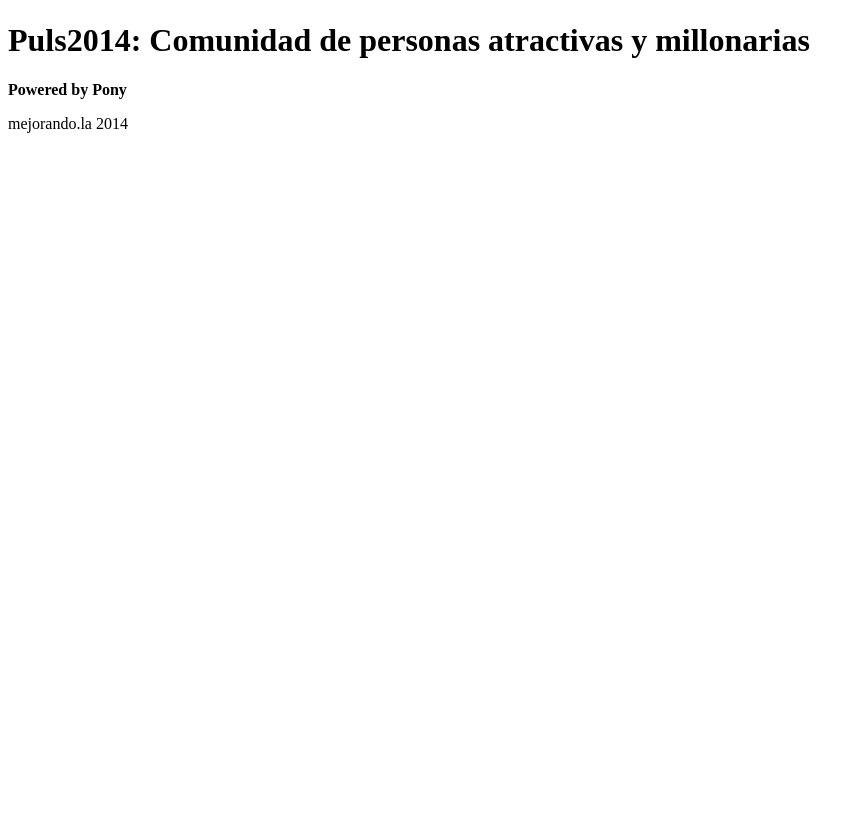
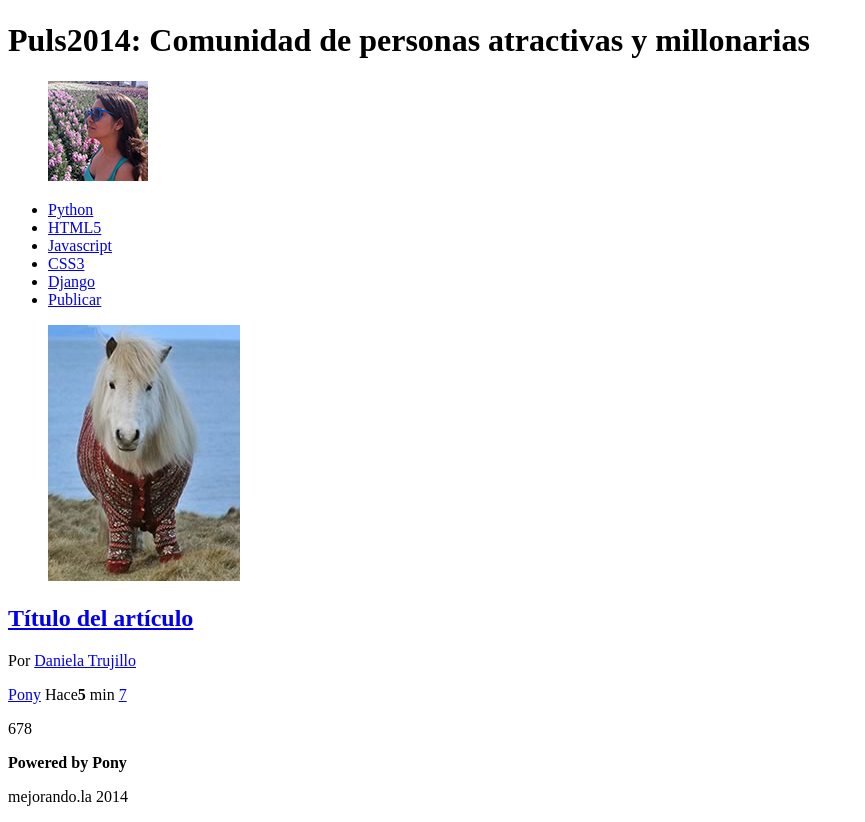
Before and after one commit to Danielatb/Puls2014-Am-rica, a plain HTML site: page index.html in a window 1280 px wide. Shown: the part 179-1001 px from the top of the page, without its empty margins (0-865 px from the left). Before the commit the page ends 800 px from the top, so only its background shows below. Drawn offline with Linux system fonts and the light colour scheme.

Commit message:
Primera clase finalizada

```diff
--- a/index.html
+++ b/index.html
@@ -10,11 +10,47 @@
 			<img src="logo.png" />
 		</figure>
 		<h1>Puls2014: Comunidad de personas atractivas y millonarias</h1>
+		<figure id="avatar">
+			<img src="avatar.jpg">
+		<figure/>
 	</header>
 	<nav>
+		<ul>
+			<li><a href="#">Python</a></li>
+			<li><a href="#">HTML5</a></li>
+			<li><a href="#">Javascript</a></li>
+			<li><a href="#">CSS3</a></li>
+			<li><a href="#">Django</a></li>
+			<li id="publicar_nav">
+				<a href="#">Publicar</a>
+			</li>
+		</ul>
 	</nav>
-	<section>
-	    <article></article>
+	<section id="contenido">
+	    <article class="item">
+            <figure class="image_item">
+            	<img src="imagen.jpg" />
+            </figure>
+            <h2 class="titulo_item">
+            	<a href="#">Título del artículo</a>
+            </h2>
+            <p class="autor_item">
+                Por <a href="#">Daniela Trujillo</a>
+            </p>
+            <p class="datos_item">
+                <a href="#" class="tag_item">Pony</a>
+                <span class="fecha_item">
+                	Hace<strong>5</strong> min
+                </span>
+                <a href="#" class="comentarios_item">7</a>
+                <a href="#" class="guardar_item"></a>
+            </p>
+            <p class="votacion">
+            	<a href="#" class="up"></a>
+            	678
+            	<a href="#" class="down"></a>
+            </p>
+	    </article>
     </section>
     <footer>
     	<p>
```
Also changed, not shown: avatar.jpg (added), imagen.jpg (added).
